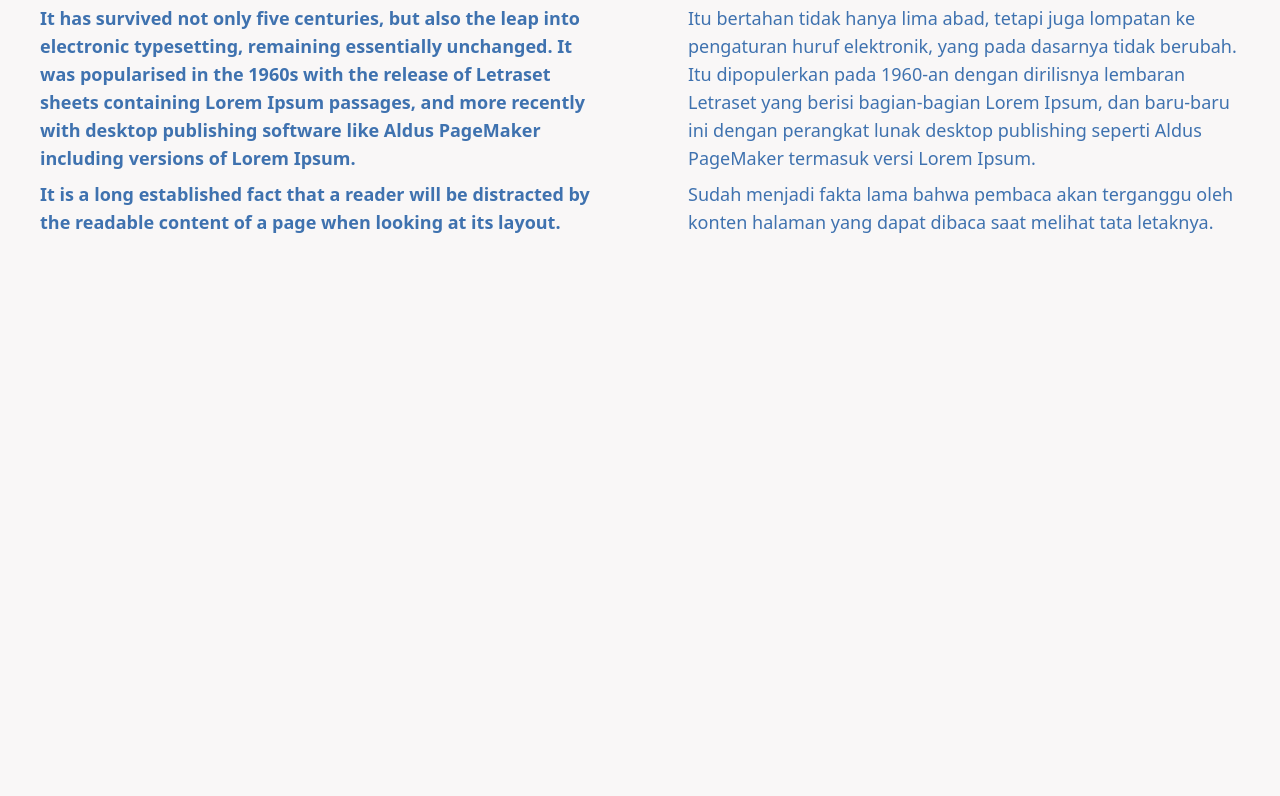
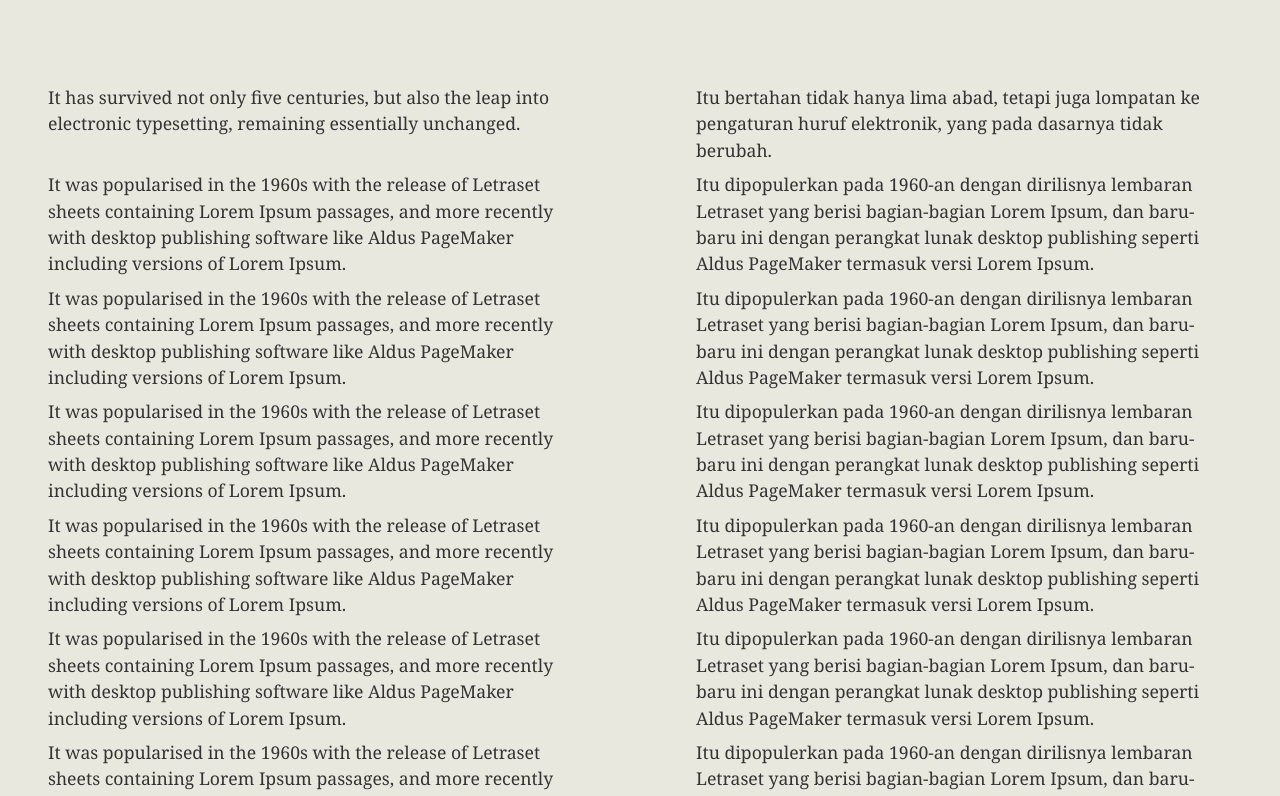
Before and after one commit to JeaNugroho/bilingual-bible-client, a Vue app: page / in a window 1280 px wide. Shown: the top 796 px of the page. Built offline with nearby package versions, Linux system fonts and the light colour scheme.

Commit message:
Add light mode color palette (#3)
👍

```diff
--- a/src/App.vue
+++ b/src/App.vue
@@ -17,8 +17,24 @@ export default {
   data() {
     return {
       retrievedVerses: {
-        english: ['It has survived not only five centuries, but also the leap into electronic typesetting, remaining essentially unchanged. It was popularised in the 1960s with the release of Letraset sheets containing Lorem Ipsum passages, and more recently with desktop publishing software like Aldus PageMaker including versions of Lorem Ipsum.', 'It is a long established fact that a reader will be distracted by the readable content of a page when looking at its layout.'],
-        indo: ['Itu bertahan tidak hanya lima abad, tetapi juga lompatan ke pengaturan huruf elektronik, yang pada dasarnya tidak berubah. Itu dipopulerkan pada 1960-an dengan dirilisnya lembaran Letraset yang berisi bagian-bagian Lorem Ipsum, dan baru-baru ini dengan perangkat lunak desktop publishing seperti Aldus PageMaker termasuk versi Lorem Ipsum.', 'Sudah menjadi fakta lama bahwa pembaca akan terganggu oleh konten halaman yang dapat dibaca saat melihat tata letaknya.']
+        english: ['It has survived not only five centuries, but also the leap into electronic typesetting, remaining essentially unchanged.'
+          , 'It was popularised in the 1960s with the release of Letraset sheets containing Lorem Ipsum passages, and more recently with desktop publishing software like Aldus PageMaker including versions of Lorem Ipsum.'
+          , 'It was popularised in the 1960s with the release of Letraset sheets containing Lorem Ipsum passages, and more recently with desktop publishing software like Aldus PageMaker including versions of Lorem Ipsum.'
+          , 'It was popularised in the 1960s with the release of Letraset sheets containing Lorem Ipsum passages, and more recently with desktop publishing software like Aldus PageMaker including versions of Lorem Ipsum.'
+          , 'It was popularised in the 1960s with the release of Letraset sheets containing Lorem Ipsum passages, and more recently with desktop publishing software like Aldus PageMaker including versions of Lorem Ipsum.'
+          , 'It was popularised in the 1960s with the release of Letraset sheets containing Lorem Ipsum passages, and more recently with desktop publishing software like Aldus PageMaker including versions of Lorem Ipsum.'
+          , 'It was popularised in the 1960s with the release of Letraset sheets containing Lorem Ipsum passages, and more recently with desktop publishing software like Aldus PageMaker including versions of Lorem Ipsum.'
+          , 'It was popularised in the 1960s with the release of Letraset sheets containing Lorem Ipsum passages, and more recently with desktop publishing software like Aldus PageMaker including versions of Lorem Ipsum.'
+          , 'It is a long established fact that a reader will be distracted by the readable content of a page when looking at its layout.'],
+        indo: ['Itu bertahan tidak hanya lima abad, tetapi juga lompatan ke pengaturan huruf elektronik, yang pada dasarnya tidak berubah.'
+          , 'Itu dipopulerkan pada 1960-an dengan dirilisnya lembaran Letraset yang berisi bagian-bagian Lorem Ipsum, dan baru-baru ini dengan perangkat lunak desktop publishing seperti Aldus PageMaker termasuk versi Lorem Ipsum.'
+          , 'Itu dipopulerkan pada 1960-an dengan dirilisnya lembaran Letraset yang berisi bagian-bagian Lorem Ipsum, dan baru-baru ini dengan perangkat lunak desktop publishing seperti Aldus PageMaker termasuk versi Lorem Ipsum.'
+          , 'Itu dipopulerkan pada 1960-an dengan dirilisnya lembaran Letraset yang berisi bagian-bagian Lorem Ipsum, dan baru-baru ini dengan perangkat lunak desktop publishing seperti Aldus PageMaker termasuk versi Lorem Ipsum.'
+          , 'Itu dipopulerkan pada 1960-an dengan dirilisnya lembaran Letraset yang berisi bagian-bagian Lorem Ipsum, dan baru-baru ini dengan perangkat lunak desktop publishing seperti Aldus PageMaker termasuk versi Lorem Ipsum.'
+          , 'Itu dipopulerkan pada 1960-an dengan dirilisnya lembaran Letraset yang berisi bagian-bagian Lorem Ipsum, dan baru-baru ini dengan perangkat lunak desktop publishing seperti Aldus PageMaker termasuk versi Lorem Ipsum.'
+          , 'Itu dipopulerkan pada 1960-an dengan dirilisnya lembaran Letraset yang berisi bagian-bagian Lorem Ipsum, dan baru-baru ini dengan perangkat lunak desktop publishing seperti Aldus PageMaker termasuk versi Lorem Ipsum.'
+          , 'Itu dipopulerkan pada 1960-an dengan dirilisnya lembaran Letraset yang berisi bagian-bagian Lorem Ipsum, dan baru-baru ini dengan perangkat lunak desktop publishing seperti Aldus PageMaker termasuk versi Lorem Ipsum.'
+          , 'Sudah menjadi fakta lama bahwa pembaca akan terganggu oleh konten halaman yang dapat dibaca saat melihat tata letaknya.']
       }
     }
   },
@@ -51,14 +67,11 @@ export default {
 
 <style>
   .app {
-  min-height: 100vh;
-  background-color: #F9F7F7;
-  display: flex;
-  justify-content: center;
-  }
-
-  p {
-    color: #3F72AF
+    min-height: 100vh;
+    background-color: #E9E8DE;
+    display: flex;
+    justify-content: center;
+    color: #333;
   }
 
   /* .max-w-screen {
--- a/src/components/BilingualItem.vue
+++ b/src/components/BilingualItem.vue
@@ -1,10 +1,10 @@
 <template>
     <div class="columns-2 py-1">
-        <div class="px-10">
-            <p class="text-lg font-semibold">{{ verse.english }}</p>
+        <div class="px-12 content-start">
+            <p>{{ verse.english }}</p>
         </div>
-        <div class="px-10">
-            <p class="text-lg">{{ verse.indo }}</p>
+        <div class="px-12 content-start">
+            <p>{{ verse.indo }}</p>
         </div>
     </div>
 </template>
@@ -16,4 +16,8 @@ export default {
 </script>
 
 <style>
+p {
+    font-family: Georgia, 'Times New Roman', Times, serif;
+    font-size: 1.1em;
+  }
 </style>
--- a/src/pages/ReadingPage.vue
+++ b/src/pages/ReadingPage.vue
@@ -1,5 +1,5 @@
 <template>
-    <div class="">
+    <div class="py-20">
         <bilingual-item v-for="verse in verses" :key="verse" :verse="verse"></bilingual-item>
     </div>
 </template>
@@ -15,4 +15,5 @@ export default {
 }
 </script>
 
-<style></style>
+<style>
+</style>
```
